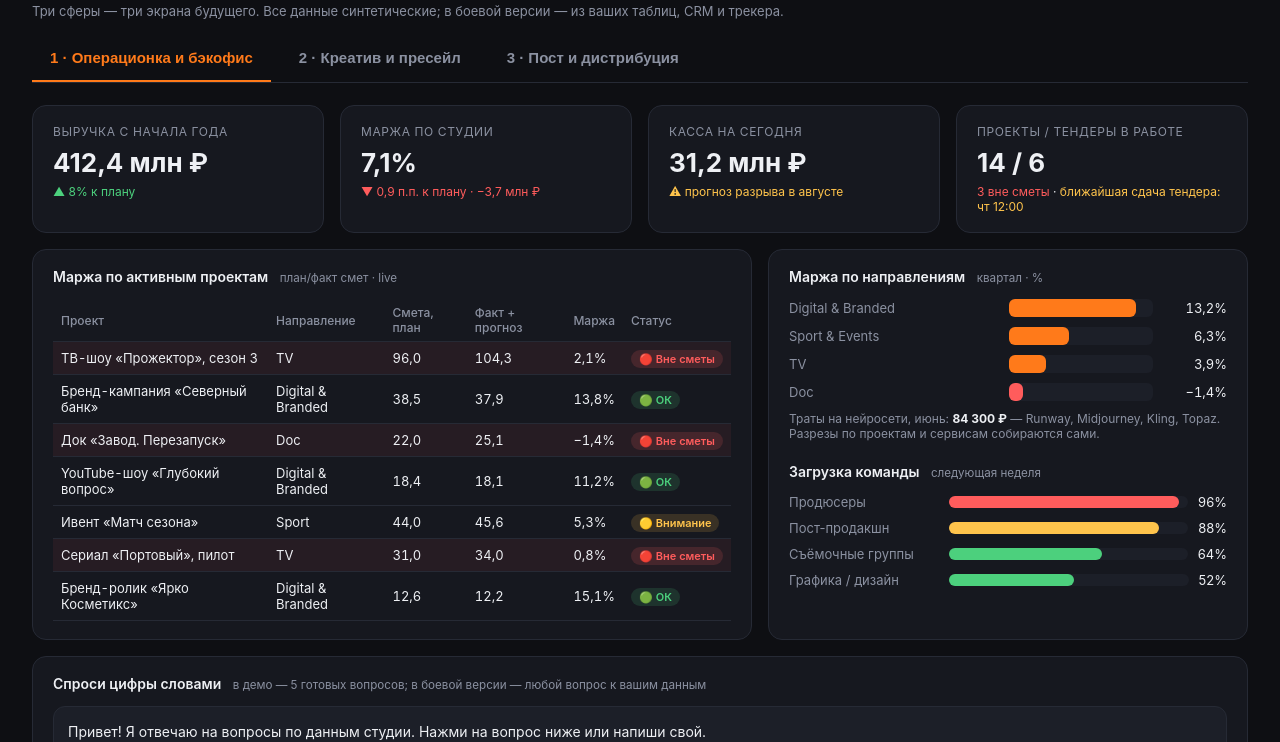
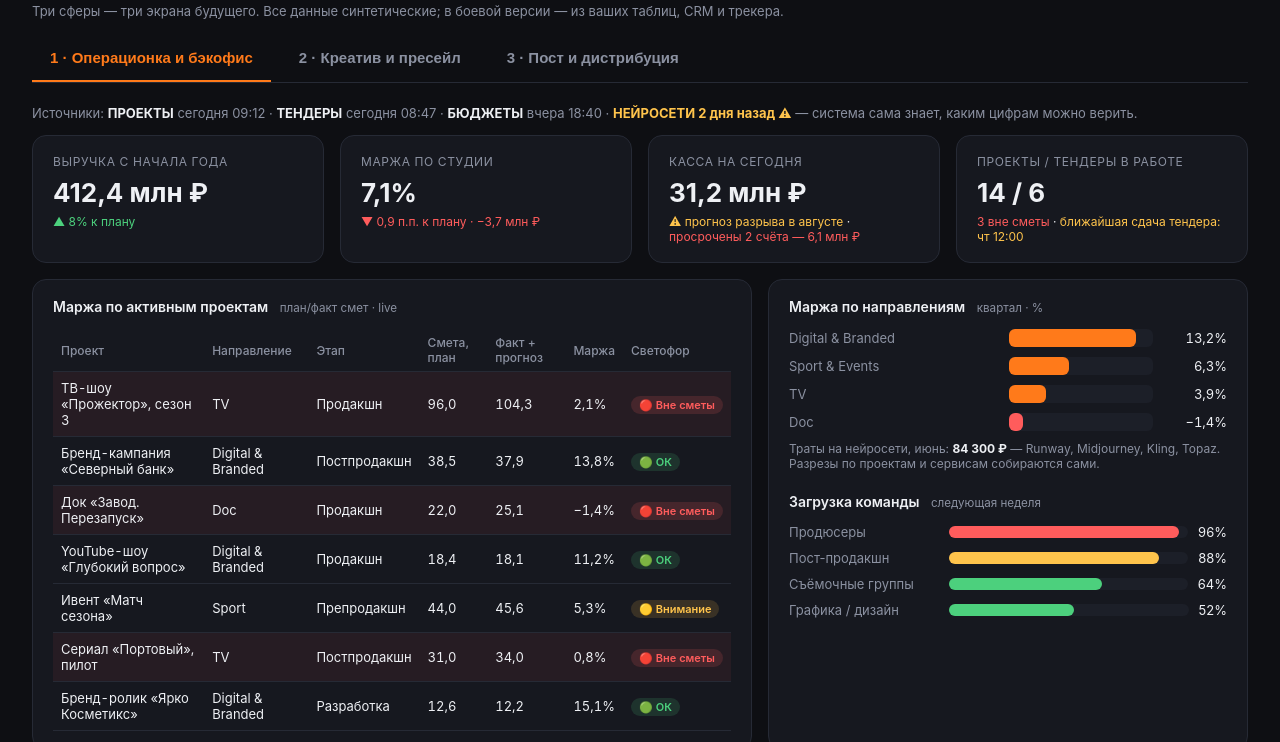
Before and after one commit to EgorYanygin/studio-ops-demo, a plain HTML site: page index.html in a window 1280 px wide. Shown: the part 58-800 px from the top of the page. Drawn offline with Linux system fonts and the light colour scheme.

Commit message:
Операционка: свежесть источников, этапы, просрочка оплат, вопрос про тендеры

```diff
--- a/index.html
+++ b/index.html
@@ -100,10 +100,12 @@
 <!-- ===================== PANE 1: OPERATIONS ===================== -->
 <div class="pane active" id="pane0">
 
+<div class="sub" style="margin-bottom:14px">Источники: <b style="color:var(--text)">ПРОЕКТЫ</b> сегодня 09:12 · <b style="color:var(--text)">ТЕНДЕРЫ</b> сегодня 08:47 · <b style="color:var(--text)">БЮДЖЕТЫ</b> вчера 18:40 · <b style="color:var(--warn)">НЕЙРОСЕТИ 2 дня назад ⚠</b> — система сама знает, каким цифрам можно верить.</div>
+
 <div class="grid kpis">
   <div class="card kpi"><div class="label">Выручка с начала года</div><div class="value">412,4 млн ₽</div><div class="delta up">▲ 8% к плану</div></div>
   <div class="card kpi"><div class="label">Маржа по студии</div><div class="value">7,1%</div><div class="delta down">▼ 0,9 п.п. к плану · −3,7 млн ₽</div></div>
-  <div class="card kpi"><div class="label">Касса на сегодня</div><div class="value">31,2 млн ₽</div><div class="delta warncol">⚠ прогноз разрыва в августе</div></div>
+  <div class="card kpi"><div class="label">Касса на сегодня</div><div class="value">31,2 млн ₽</div><div class="delta"><span class="warncol">⚠ прогноз разрыва в августе</span> · <span class="down">просрочены 2 счёта — 6,1 млн ₽</span></div></div>
   <div class="card kpi"><div class="label">Проекты / тендеры в работе</div><div class="value">14 / 6</div><div class="delta"><span class="down">3 вне сметы</span> · <span class="warncol">ближайшая сдача тендера: чт 12:00</span></div></div>
 </div>
 
@@ -111,14 +113,14 @@
   <div class="card">
     <h2>Маржа по активным проектам <small>план/факт смет · live</small></h2>
     <table>
-      <tr><th>Проект</th><th>Направление</th><th>Смета, план</th><th>Факт + прогноз</th><th>Маржа</th><th>Статус</th></tr>
-      <tr class="alert"><td>ТВ-шоу «Прожектор», сезон 3</td><td>TV</td><td>96,0</td><td>104,3</td><td>2,1%</td><td><span class="pill over">🔴 Вне сметы</span></td></tr>
-      <tr><td>Бренд-кампания «Северный банк»</td><td>Digital & Branded</td><td>38,5</td><td>37,9</td><td>13,8%</td><td><span class="pill ok">🟢 ОК</span></td></tr>
-      <tr class="alert"><td>Док «Завод. Перезапуск»</td><td>Doc</td><td>22,0</td><td>25,1</td><td>−1,4%</td><td><span class="pill over">🔴 Вне сметы</span></td></tr>
-      <tr><td>YouTube-шоу «Глубокий вопрос»</td><td>Digital & Branded</td><td>18,4</td><td>18,1</td><td>11,2%</td><td><span class="pill ok">🟢 ОК</span></td></tr>
-      <tr><td>Ивент «Матч сезона»</td><td>Sport</td><td>44,0</td><td>45,6</td><td>5,3%</td><td><span class="pill risk">🟡 Внимание</span></td></tr>
-      <tr class="alert"><td>Сериал «Портовый», пилот</td><td>TV</td><td>31,0</td><td>34,0</td><td>0,8%</td><td><span class="pill over">🔴 Вне сметы</span></td></tr>
-      <tr><td>Бренд-ролик «Ярко Косметикс»</td><td>Digital & Branded</td><td>12,6</td><td>12,2</td><td>15,1%</td><td><span class="pill ok">🟢 ОК</span></td></tr>
+      <tr><th>Проект</th><th>Направление</th><th>Этап</th><th>Смета, план</th><th>Факт + прогноз</th><th>Маржа</th><th>Светофор</th></tr>
+      <tr class="alert"><td>ТВ-шоу «Прожектор», сезон 3</td><td>TV</td><td>Продакшн</td><td>96,0</td><td>104,3</td><td>2,1%</td><td><span class="pill over">🔴 Вне сметы</span></td></tr>
+      <tr><td>Бренд-кампания «Северный банк»</td><td>Digital & Branded</td><td>Постпродакшн</td><td>38,5</td><td>37,9</td><td>13,8%</td><td><span class="pill ok">🟢 ОК</span></td></tr>
+      <tr class="alert"><td>Док «Завод. Перезапуск»</td><td>Doc</td><td>Продакшн</td><td>22,0</td><td>25,1</td><td>−1,4%</td><td><span class="pill over">🔴 Вне сметы</span></td></tr>
+      <tr><td>YouTube-шоу «Глубокий вопрос»</td><td>Digital & Branded</td><td>Продакшн</td><td>18,4</td><td>18,1</td><td>11,2%</td><td><span class="pill ok">🟢 ОК</span></td></tr>
+      <tr><td>Ивент «Матч сезона»</td><td>Sport</td><td>Препродакшн</td><td>44,0</td><td>45,6</td><td>5,3%</td><td><span class="pill risk">🟡 Внимание</span></td></tr>
+      <tr class="alert"><td>Сериал «Портовый», пилот</td><td>TV</td><td>Постпродакшн</td><td>31,0</td><td>34,0</td><td>0,8%</td><td><span class="pill over">🔴 Вне сметы</span></td></tr>
+      <tr><td>Бренд-ролик «Ярко Косметикс»</td><td>Digital & Branded</td><td>Разработка</td><td>12,6</td><td>12,2</td><td>15,1%</td><td><span class="pill ok">🟢 ОК</span></td></tr>
     </table>
   </div>
   <div class="card">
@@ -329,6 +331,11 @@ const QA = [
     a: "Загрузка на следующую неделю:\n\n• Продюсеры — 96% 🔴 (узкое место: параллельно «Прожектор», «Матч сезона» и 2 пресейла)\n• Пост-продакшн — 88% 🟡 (правки по «Портовому» съедают резерв)\n• Съёмочные группы — 64% 🟢\n• Графика/дизайн — 52% 🟢\n\nРекомендация: пресейлы недели передать свободному продюсеру «Глубокого вопроса» — у него окно после сдачи выпуска."
   },
   {
+    q: "Что сдаём по тендерам на этой неделе?",
+    keys: ["тендер","сдаём","сдать","пресейл"],
+    a: "Сдачи тендеров на этой неделе — 2:\n\n1. «Трэвел-шоу» (стриминг-платформа) — четверг, 12:00. Презентация готова, тизер на монтаже. ⚠ Риск: монтажёр занят «Прожектором» до среды.\n2. «Спортивная стажировка» (букмекер) — пятница, 18:00. Внутренняя смета готова, клиентская — на согласовании у финменеджера.\n\nДоля побед за квартал: 38% (5 из 13). Чаще всего проигрываем по срокам сдачи просчёта, не по цене."
+  },
+  {
     q: "Сколько тратим на нейросети и на что?",
     keys: ["нейросет","midjourney","runway","ии","подписк"],
     a: "Траты на нейросети, июнь: 84 300 ₽.\n\n• Runway Gen-3 — 31 200 ₽ (превиз и тесты анимации, проект «Прожектор»)\n• Midjourney — 18 600 ₽ (концепты и раскадровки, 4 проекта)\n• Kling — 14 500 ₽ (тесты для тендера ВК)\n• ChatGPT Team — 12 000 ₽ (общестудийная подписка)\n• Topaz Video — 8 000 ₽ (апскейл архива дока)\n\n61% затрат окупается внутри смет проектов, 39% — общестудийные эксперименты. Рекомендация: тесты Kling перенести в смету тендера."
```
